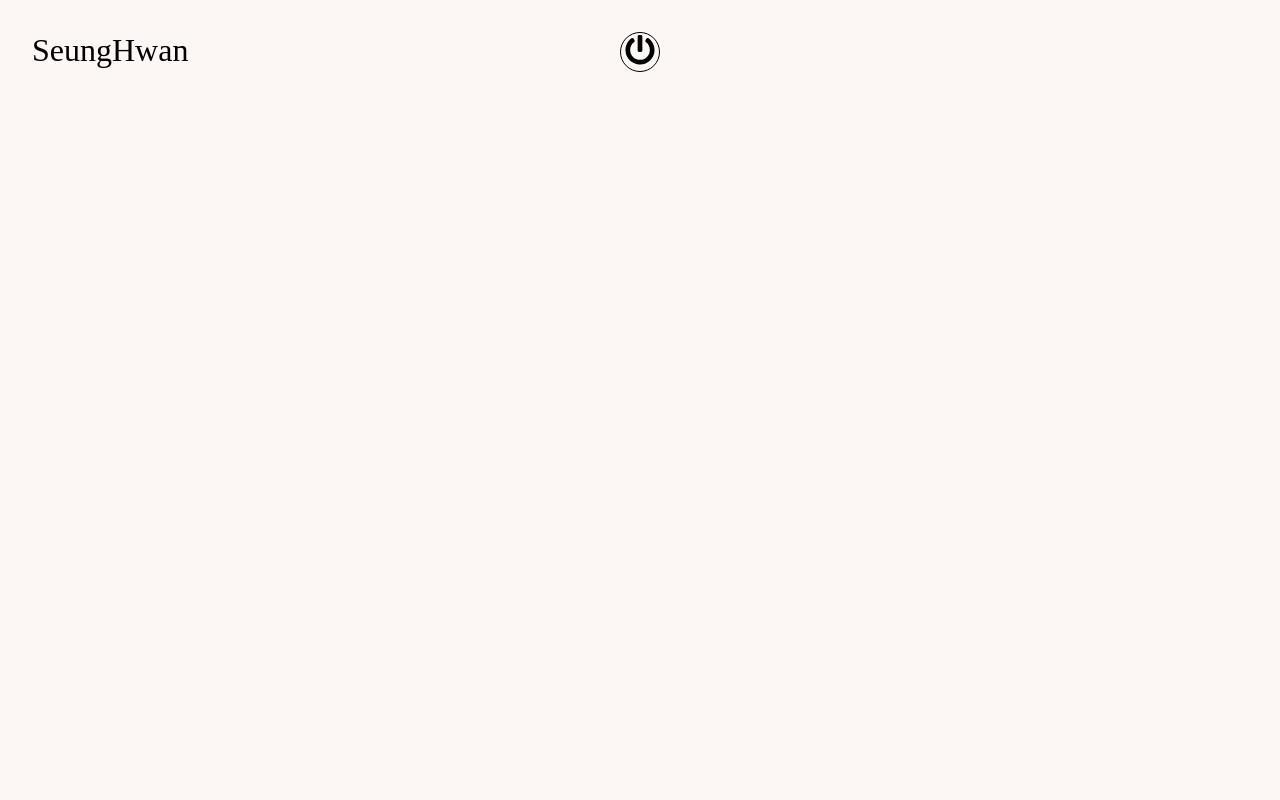
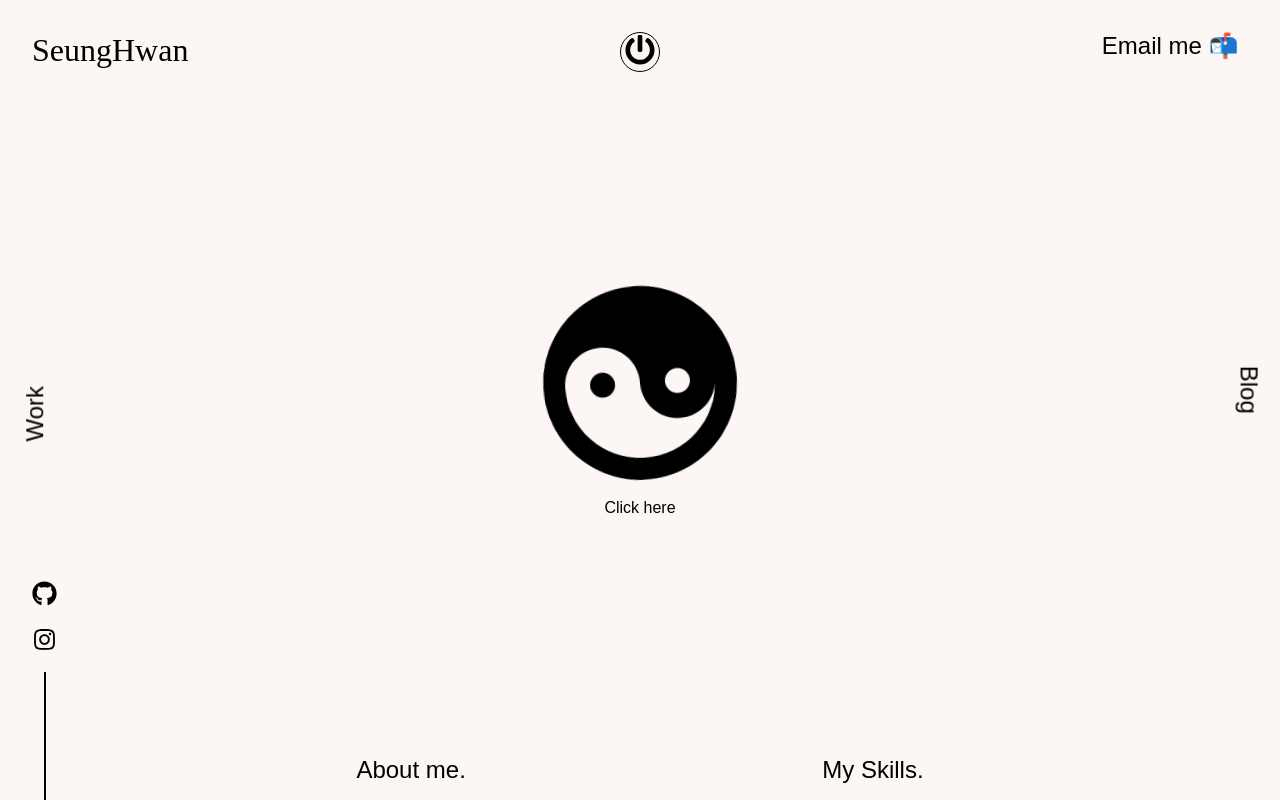
Before and after one commit to sh981013s/portfolio, a React (Create React App) app: page / in a window 1280 px wide. Built offline with nearby package versions, Linux system fonts and the light colour scheme; the HTML template or start-up script is replaced by a standard one.

Commit message:
main template

```diff
--- a/src/components/Main.js
+++ b/src/components/Main.js
@@ -1,6 +1,10 @@
-import styled from "styled-components";
+import styled, {keyframes} from "styled-components";
 import PowerButton from "../subComponents/PowerButton";
 import LogoComponent from "../subComponents/LogoComponent";
+import SocialIcons from "../subComponents/SocialIcons";
+import {NavLink} from "react-router-dom";
+import {YinYang} from "./AllSvgs";
+import {useState} from "react";
 
 const MainContainer = styled.div`
   background: ${props => props.theme.body};
@@ -19,12 +23,150 @@ const Container = styled.div`
     padding: 2rem;
 `
 
+const Contact = styled(NavLink)`
+  color: ${props => props.theme.text};
+  position: absolute;
+  top: 2rem;
+  right: calc(1rem + 2vw);
+  text-decoration: none;
+  z-index: 1;
+`
+
+const Blog = styled(NavLink)`
+  color: ${props => props.theme.text};
+  position: absolute;
+  top: 50%;
+  right: 1.3rem;
+  transform: rotate(90deg) translate(-50%, -50%);
+  text-decoration: none;
+  z-index: 1;
+`
+
+const Work = styled(NavLink)`
+  color: ${props => props.theme.text};
+  position: absolute;
+  top: 50%;
+  left: 1.3rem;
+  transform: rotate(-90deg) translate(0%, -50%);
+  text-decoration: none;
+  z-index: 1;
+`
+
+const BottomBar = styled.div`
+  position: absolute;
+  bottom: 1rem;
+  left: 0;
+  right: 0;
+  width: 100%;
+
+  display: flex;
+  justify-content: space-evenly;
+`
+
+const About = styled(NavLink)`
+  color: ${props => props.theme.text};
+  text-decoration: none;
+  z-index: 1;
+`
+
+const Skills = styled(NavLink)`
+  color: ${props => props.theme.text};
+  text-decoration: none;
+  z-index: 1;
+`
+
+const rotate = keyframes`
+  from{
+    transform: rotate(0);
+  }
+  to {
+    transform: rotate(360deg);
+  }
+`
+
+const Center = styled.button`
+  position: absolute;
+  top: ${props => props.click ? '85%' : '50%' };
+  left: ${props => props.click ? '92%' : '50%' };
+  transform: translate(-50%, -50%);
+  border: none;
+  outline: none;
+  background: transparent;
+  cursor: pointer;
+
+  display: flex;
+  flex-direction: column;
+  justify-content: center;
+  align-items: center;
+  transition: all 1s ease;
+
+  &>:first-child {
+    animation: ${rotate} infinite 2s linear;
+  }
+
+  &>:last-child {
+    display: ${props => props.click ? 'none' : 'inline-block'};
+    padding-top: 1rem;
+  }
+`
+
+const DarkDiv = styled.div`
+  background: #000;
+  position: absolute;
+  top: 0;
+  bottom: 0;
+  right: 50%;
+  width: ${props => props.click ? '50%' : '0%'};
+  height: ${props => props.click ? '100%' : '0%'};
+  z-index: 1;
+`
+
 const Main = () => {
+    const [click, setClick] = useState(false);
+
+    const handleClick = () => setClick(!click);
+
+
     return (
         <MainContainer>
+            <DarkDiv click={click}/>
             <Container>
                 <PowerButton />
                 <LogoComponent />
+                <SocialIcons />
+
+                <Center click={click}>
+                    <YinYang onClick={handleClick} width={click ? 150 : 200} height={click ? 150 : 200} fill='currentColor' />
+                    <span>Click here</span>
+                </Center>
+
+                <Contact target="_blank" to={{pathname:'mailto:sh981013s@gmail.com'}}>
+                    <h2>
+                        Email me 📬
+                    </h2>
+                </Contact>
+                <Blog target="_blank" to={{pathname:'https://hwani.dev/'}}>
+                    <h2>
+                        Blog
+                    </h2>
+                </Blog>
+                <Work to='/work'>
+                    <h2>
+                        Work
+                    </h2>
+                </Work>
+                <BottomBar>
+                    <About to='/about'>
+                        <h2>
+                            About me.
+                        </h2>
+                    </About>
+                    <Skills to='/skills'>
+                        <h2>
+                            My Skills.
+                        </h2>
+                    </Skills>
+                </BottomBar>
             </Container>
         </MainContainer>
     )
--- /dev/null
+++ b/src/subComponents/SocialIcons.js
@@ -0,0 +1,45 @@
+import {NavLink} from "react-router-dom";
+import {Github, Instagram} from "../components/AllSvgs";
+import styled from 'styled-components';
+
+const Icons = styled.div`
+  display: flex;
+  flex-direction: column;
+  align-items: center;
+  position: fixed;
+  bottom: 0;
+  left: 2rem;
+  z-index: 3;
+
+  & > div > * {
+    margin: 0 0 1rem 0;
+  }
+`
+
+const Line = styled.span`
+  width: 2px;
+  height: 8rem;
+  background: ${props => props.theme.text};
+`
+
+const SocialIcons = () => {
+    return (
+        <Icons>
+            <div>
+                <div>
+                    <NavLink style={{color:'inherit'}} target='_blank' to={{pathname:'https://github.com/sh981013s'}}>
+                        <Github width={25} height={25} fill='currentColor'/>
+                    </NavLink>
+                </div>
+                <div>
+                    <NavLink style={{color:'inherit'}}  target='_blank' to={{pathname:'https://www.instagram.com/hwani_981013/'}}>
+                        <Instagram width={25} height={25} fill='currentColor'/>
+                    </NavLink>
+                </div>
+            </div>
+            <Line />
+        </Icons>
+    )
+}
+
+export default SocialIcons;
```
Also changed, not shown: src/subComponents/Socialicons.js (deleted, +0 -19 lines), 2 other files (tests, documents, lock files or other folders).
